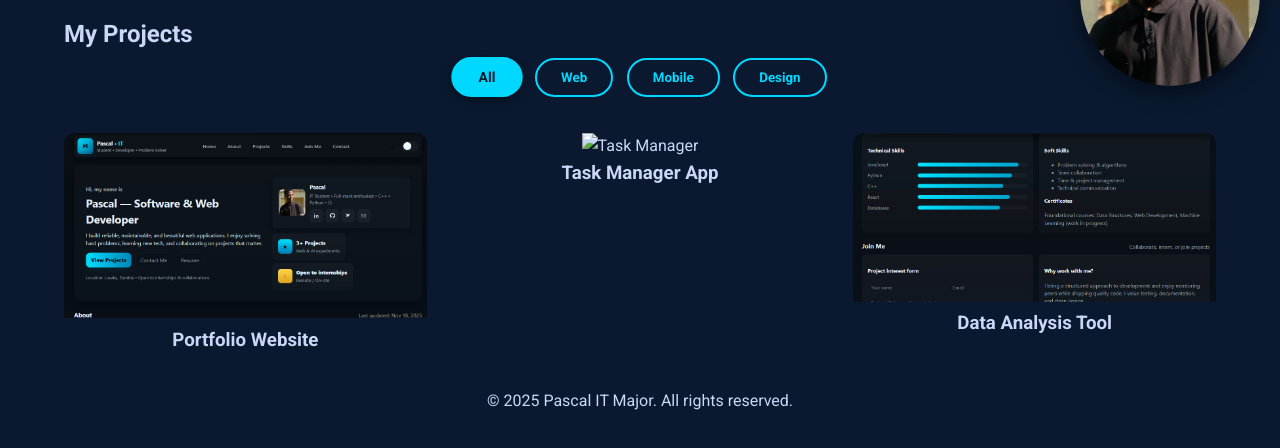
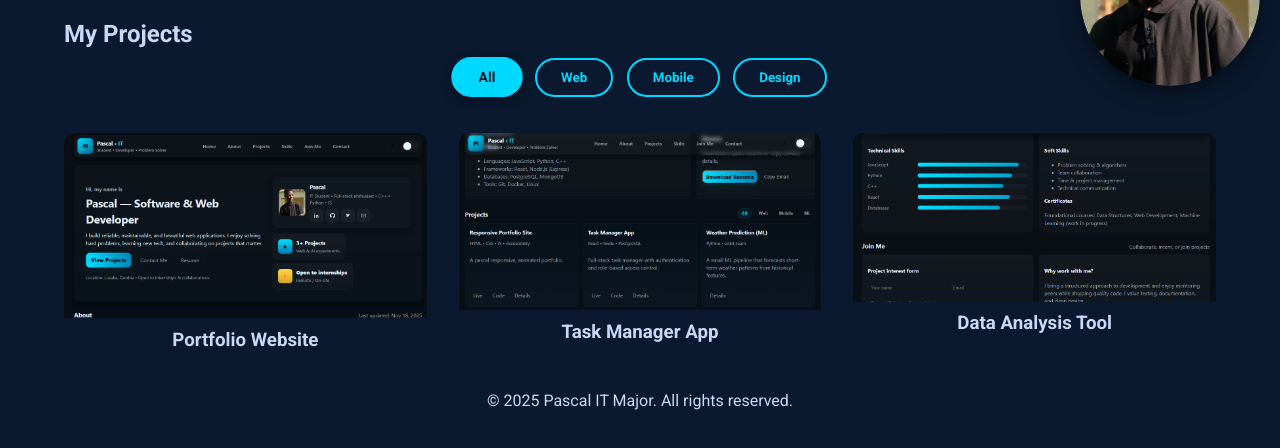
Before and after one commit to steven-pascal/pascal-portifolio, a plain HTML site: page projects.html in a window 1280 px wide. Shown: the part 114-562 px from the top of the page. Drawn offline with Linux system fonts and the light colour scheme.

Commit message:
Update projects.html

```diff
--- a/projects.html
+++ b/projects.html
@@ -55,7 +55,7 @@
         <h3>Portfolio Website</h3>
       </div>
       <div class="project-card" data-category="react" onclick="openModal('Task Manager App','Full-stack React & Node.js project.')">
-        <img src="./taskManager.png/300x200" alt="Task Manager">
+        <img src="./taskManager.png" alt="Task Manager">
         <h3>Task Manager App</h3>
       </div>
       <div class="project-card" data-category="python" onclick="openModal('Data Analysis Tool','Python project with Pandas & Matplotlib.')">
```
